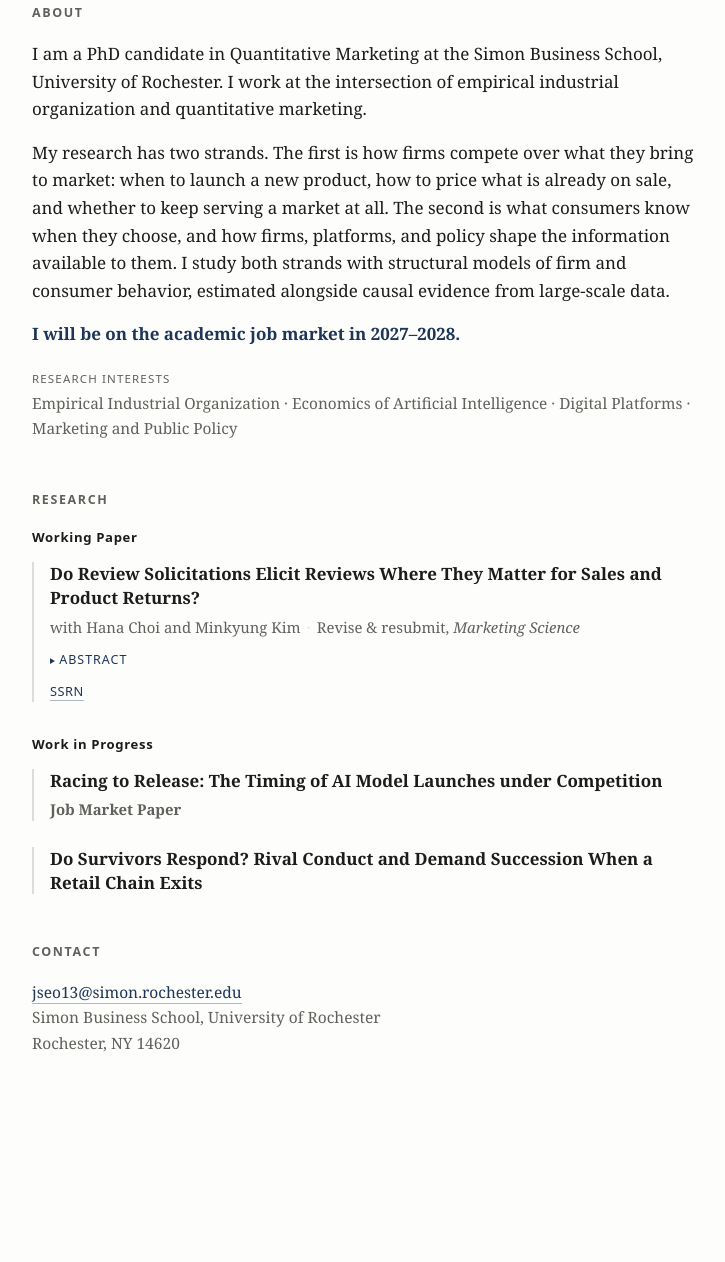
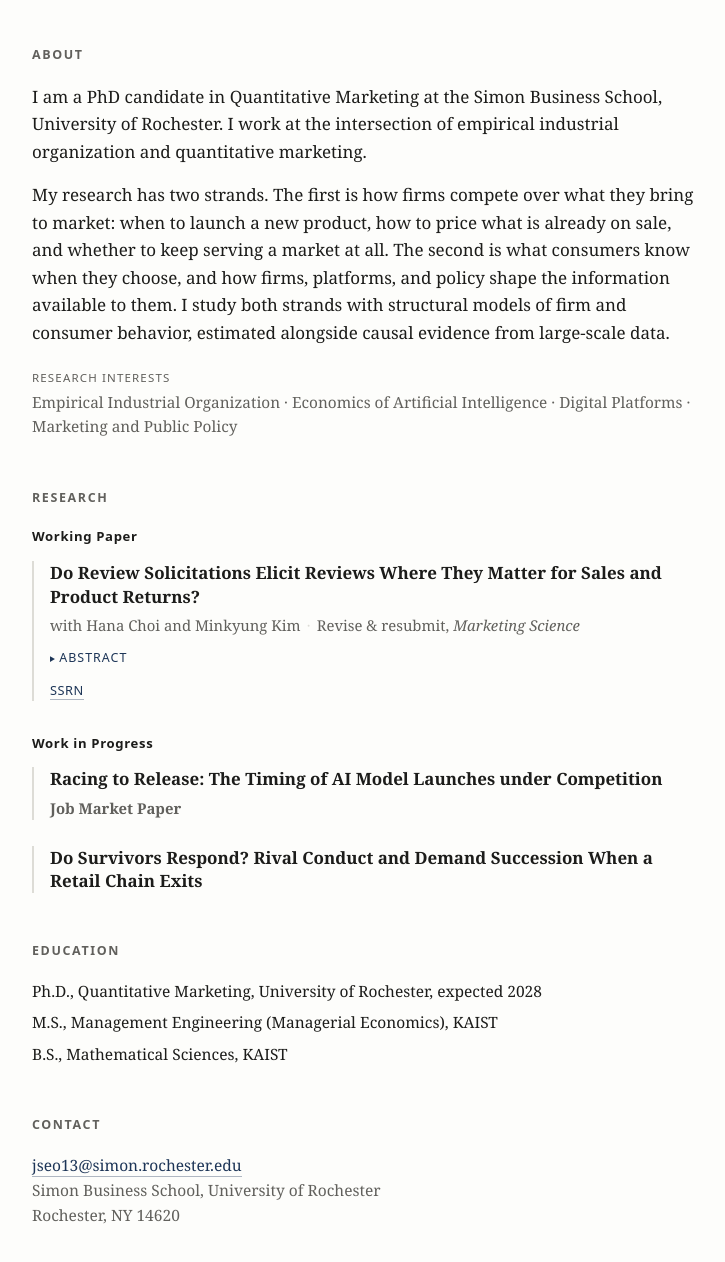
Before and after one commit to jinsoulseo/jinsoulseo.github.io, a plain HTML site: page index.html in a window 1280 px wide. Shown: the part 742-2004 px from the top of the page, without its empty margins (272-997 px from the left). Before the commit the page ends 1910 px from the top, so only its background shows below. Drawn offline with Linux system fonts and the light colour scheme.

Commit message:
Job market status and expected PhD year in the header; add Education section
Co-Authored-By: Claude Opus 5 (1M context) <noreply@anthropic.com>

```diff
--- a/index.html
+++ b/index.html
@@ -16,6 +16,7 @@
     <h1>Jinsoul Seo</h1>
     <p class="role">PhD Candidate in Quantitative Marketing</p>
     <p class="affil">Simon Business School<br>University of Rochester</p>
+    <p class="status">On the academic job market, 2027–2028 <span class="sep">&middot;</span> PhD expected 2028</p>
     <nav class="links">
       <a href="/cv/">CV</a>
       <a href="https://papers.ssrn.com/sol3/papers.cfm?abstract_id=6726100">SSRN</a>
@@ -38,7 +39,6 @@
       firm and consumer behavior, estimated alongside causal evidence from
       large-scale data.
     </p>
-    <p class="jobmarket">I will be on the academic job market in 2027–2028.</p>
     <p class="interests">
       <span class="label">Research interests</span>
       Empirical Industrial Organization · Economics of Artificial Intelligence · Digital Platforms · Marketing and Public Policy
@@ -92,6 +92,15 @@
   </section>
 
   <section>
+    <h2>Education</h2>
+    <ul class="education">
+      <li>Ph.D., Quantitative Marketing, University of Rochester, expected 2028</li>
+      <li>M.S., Management Engineering (Managerial Economics), KAIST</li>
+      <li>B.S., Mathematical Sciences, KAIST</li>
+    </ul>
+  </section>
+
+  <section>
     <h2>Contact</h2>
     <p class="contact">
       <a href="mailto:jseo13@simon.rochester.edu">jseo13@simon.rochester.edu</a><br>
--- a/style.css
+++ b/style.css
@@ -144,11 +144,6 @@ section > p { margin: 0 0 1rem; }
   margin-bottom: 0.2rem;
 }
 
-.jobmarket {
-  font-weight: 600;
-  color: var(--accent);
-}
-
 .group {
   font-family: system-ui, -apple-system, "Segoe UI", sans-serif;
   font-size: 0.82rem;
@@ -186,6 +181,24 @@ section > p { margin: 0 0 1rem; }
 .jmp {
   color: var(--accent);
   font-weight: 600;
+}
+
+.status {
+  margin: 1.1rem 0 0;
+  font-size: 0.95rem;
+  font-weight: 600;
+  color: var(--accent);
+}
+
+.education {
+  list-style: none;
+  margin: 0;
+  padding: 0;
+}
+
+.education li {
+  margin-bottom: 0.4rem;
+  font-size: 0.97rem;
 }
 
 details {
```
